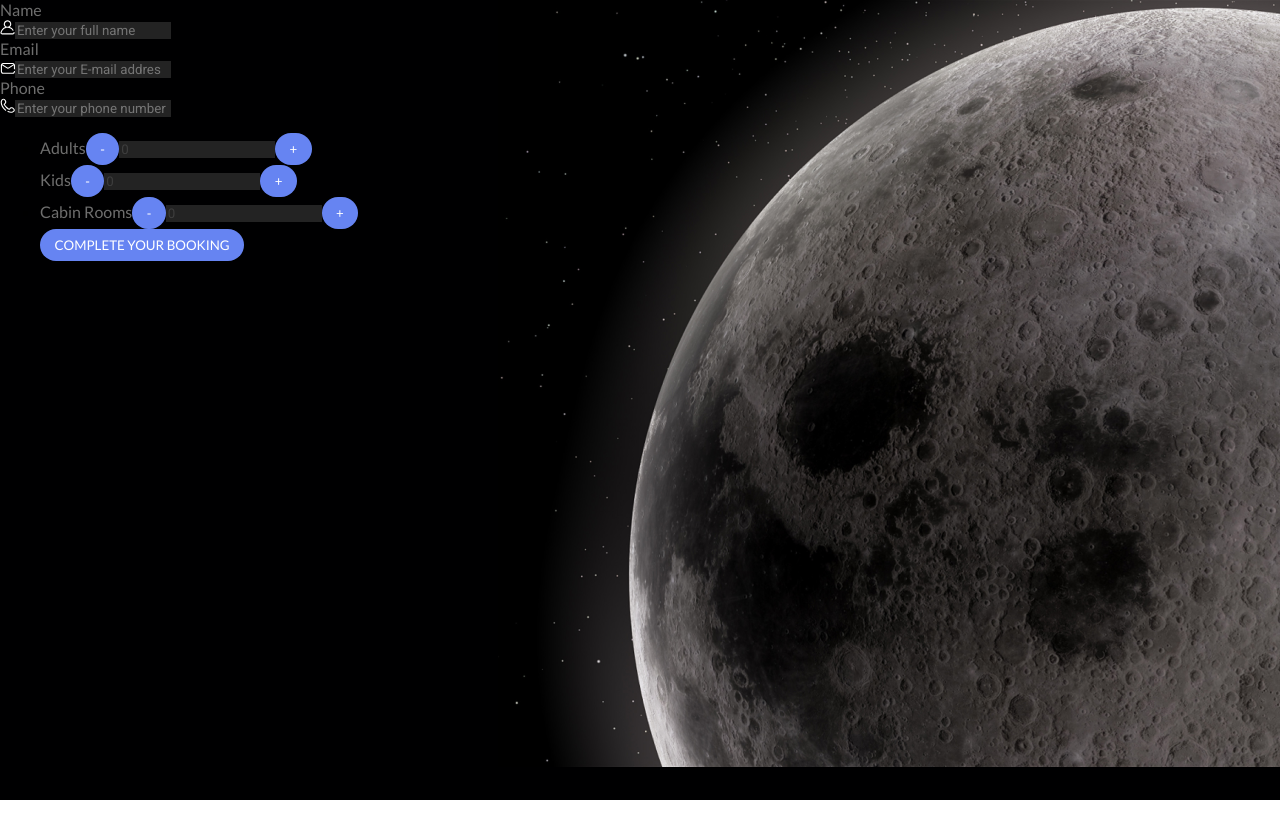
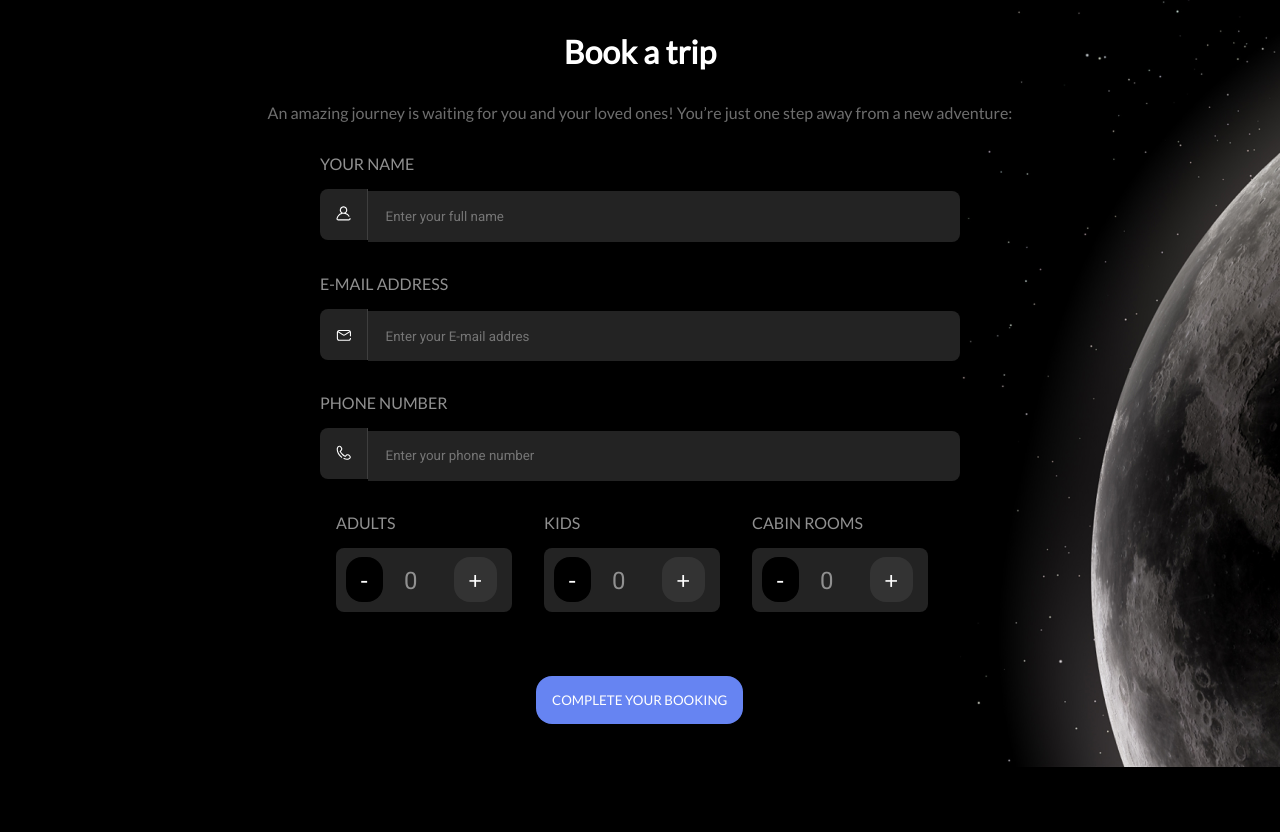
Before and after one commit to ghostfreeman/crystal-react-project, a React (Create React App) app in the folder moonshot-travels/: page / in a window 1280 px wide. Before the commit the page ends 800 px from the top, so only its background shows below. Built offline with nearby package versions, Linux system fonts and the light colour scheme.

Commit message:
I think we're finished with these CSS changes

```diff
--- a/moonshot-travels/package.json
+++ b/moonshot-travels/package.json
@@ -34,5 +34,8 @@
       "last 1 firefox version",
       "last 1 safari version"
     ]
+  },
+  "devDependencies": {
+    "postcss-normalize": "^10.0.1"
   }
 }
--- a/moonshot-travels/src/App.css
+++ b/moonshot-travels/src/App.css
@@ -1,12 +1,22 @@
 @import url('https://fonts.googleapis.com/css?family=Lato');
 @import url('https://fonts.googleapis.com/css?family=Roboto');
+@import-normalize;
 
 html, body, #root, #root>div {
-  height: 100%
+  height: 100%;
+
+}
+
+body {
+  background-color: #000;
+  background-image: url("./images/MoonBackgrounds4.png");
+  background-position: 60rem top;
+  background-repeat: no-repeat;
 }
 
 #root {
-  background: -600% top no-repeat url('./images/MoonBackgrounds4.png') #000001;
+  /* background: -600% top no-repeat url('./images/MoonBackgrounds4.png') #000001; */
+  margin: 0 auto;
 }
 
 @media (prefers-reduced-motion: no-preference) {
@@ -18,12 +28,15 @@ html, body, #root, #root>div {
 .App-header h1,
 .App-header p {
   font-family: Lato, sans-serif;
+  text-align: center;
 }
 
 .App-header h1 {
   margin: 0;
   color: #ffffff;
   font-size: 2rem;
+  display: block;
+  margin: 2rem;
 }
 
 .App-header p {
@@ -44,22 +57,53 @@ html, body, #root, #root>div {
   }
 }
 
+.AppForm {
+  margin: 0 15rem;
+}
+
 .AppForm p,
+.AppForm>div,
 .AppForm p>input,
 .AppForm p>label {
   display: block;
+}
+
+.AppForm>div {
+  width: 40rem;
+  margin: 2rem auto;
+}
+
+.AppForm>div i,
+.AppForm>div input {
+  background-color: #232323;
+  display: inline-block;
+}
+
+.AppForm>div i {
+  padding: 1rem;
+  border-right: 1px solid #3E3E3E;
+  border-radius: .5rem 0 0 .5rem;
+}
+
+.AppForm>div input {
+  padding: 1.1rem;
+  border-radius: 0 .5rem .5rem 0;
+  width: 34.8rem;
 }
 
 .AppForm input {
   font-family: Roboto, sans-serif;
   background-color: #232323;
   border: 0;
-  color: #3E3E3E;
+  color: #909090;
 }
 
 .AppForm label {
   font-family: Lato, sans-serif;
-  color: #6E6E6E;
+  color: #909090;
+  display: block;
+  margin: 0 0 1rem;
+  text-transform: uppercase;
 }
 
 .AppForm button {
@@ -71,3 +115,59 @@ html, body, #root, #root>div {
   text-transform: uppercase;
   color: #ffffff;
 }
+
+.AppForm ul {
+  list-style-type: none;
+  margin: 2rem auto;
+  width: 38rem;
+  padding: 0;
+}
+
+.AppForm ul li {
+  display: inline-block;
+  width: 11rem;
+  margin: 0 1rem;
+}
+
+.AppForm ul li:first-child {
+  margin-left: 0;
+}
+
+.AppForm ul li label {
+  display: block;
+}
+
+.AppForm ul li div.wrapper {
+  background: #232323;
+  border-radius: .5rem;
+}
+
+.AppForm ul li div.wrapper button {
+  border-radius: 1rem;
+  text-align: center;
+  margin: .6rem;
+  font-size: 1.5rem;
+}
+
+.AppForm ul li div.wrapper input {
+  font-size: 1.5rem;
+  width: 3rem;
+  text-align: center;
+}
+
+.AppForm ul li div.wrapper button.decrease {
+  background-color: #000000;
+}
+
+.AppForm ul li div.wrapper button.increase {
+  background-color: #333333;
+}
+
+.AppForm .formSubmit {
+  margin: 4rem auto;
+  width: 13rem;
+}
+
+.AppForm .formSubmit button {
+  padding: 1rem;
+}
--- a/moonshot-travels/src/App.js
+++ b/moonshot-travels/src/App.js
@@ -17,7 +17,9 @@ const SelectNumeric = (props) => {
   };
 
   const decrement = () => {
+    if (value > 0) {
       setValue((value) => value - 1);
+    }
   };
 
   const changeHandler = (event) => {
@@ -29,7 +31,8 @@ const SelectNumeric = (props) => {
   return (
     <div>
       <label for={props.label}>{props.labelName}</label>
-      <button onClick={decrement}>-</button>
+      <div className="wrapper">
+        <button className="decrease" onClick={decrement}>-</button>
         <input
           type="number"
           name={props.label}
@@ -37,7 +40,8 @@ const SelectNumeric = (props) => {
           value={value}
           onChange={changeHandler}
         ></input>
-      <button onClick={increment}>+</button>
+        <button className="increase" onClick={increment}>+</button>
+      </div>
     </div>
   );
 };
@@ -121,10 +125,15 @@ const App = () => {
   };
   return (
     <div className="App">
+      <header className="App-header">
+        <h1>Book a trip</h1>
+        <p>An amazing journey is waiting for you and your loved ones! You’re just one step away from a new adventure:</p>
+      </header>
+
       <div className="AppForm">
-        <CustomTextField reset={reset} changed={handleChanged} labelName="Name" label="name" icon="Person" placeholder="Enter your full name" />
-        <CustomTextField reset={reset} changed={handleChanged} labelName="Email" label="email" icon="Email" placeholder="Enter your E-mail addres" />
-        <CustomTextField reset={reset} changed={handleChanged} labelName="Phone" label="phone" icon="Phone" placeholder="Enter your phone number" />
+        <CustomTextField reset={reset} changed={handleChanged} labelName="Your Name" label="name" icon="Person" placeholder="Enter your full name" />
+        <CustomTextField reset={reset} changed={handleChanged} labelName="E-mail Address" label="email" icon="Email" placeholder="Enter your E-mail addres" />
+        <CustomTextField reset={reset} changed={handleChanged} labelName="Phone Number" label="phone" icon="Phone" placeholder="Enter your phone number" />
 
         <ul>
             <li>
@@ -136,10 +145,10 @@ const App = () => {
             <li>
               <SelectNumeric labelName="Cabin Rooms" label="cabins" reset={reset} changed={handleChanged} />
             </li>
+          </ul>
           <div className="formSubmit">
               <button onClick={handleSubmit}>Complete Your Booking</button>
             </div>
-          </ul>
       </div>
     </div>
   );
```
Also changed, not shown: 2 other files (tests, documents, lock files or other folders). Lines whose indentation alone changed are shown as unchanged.
